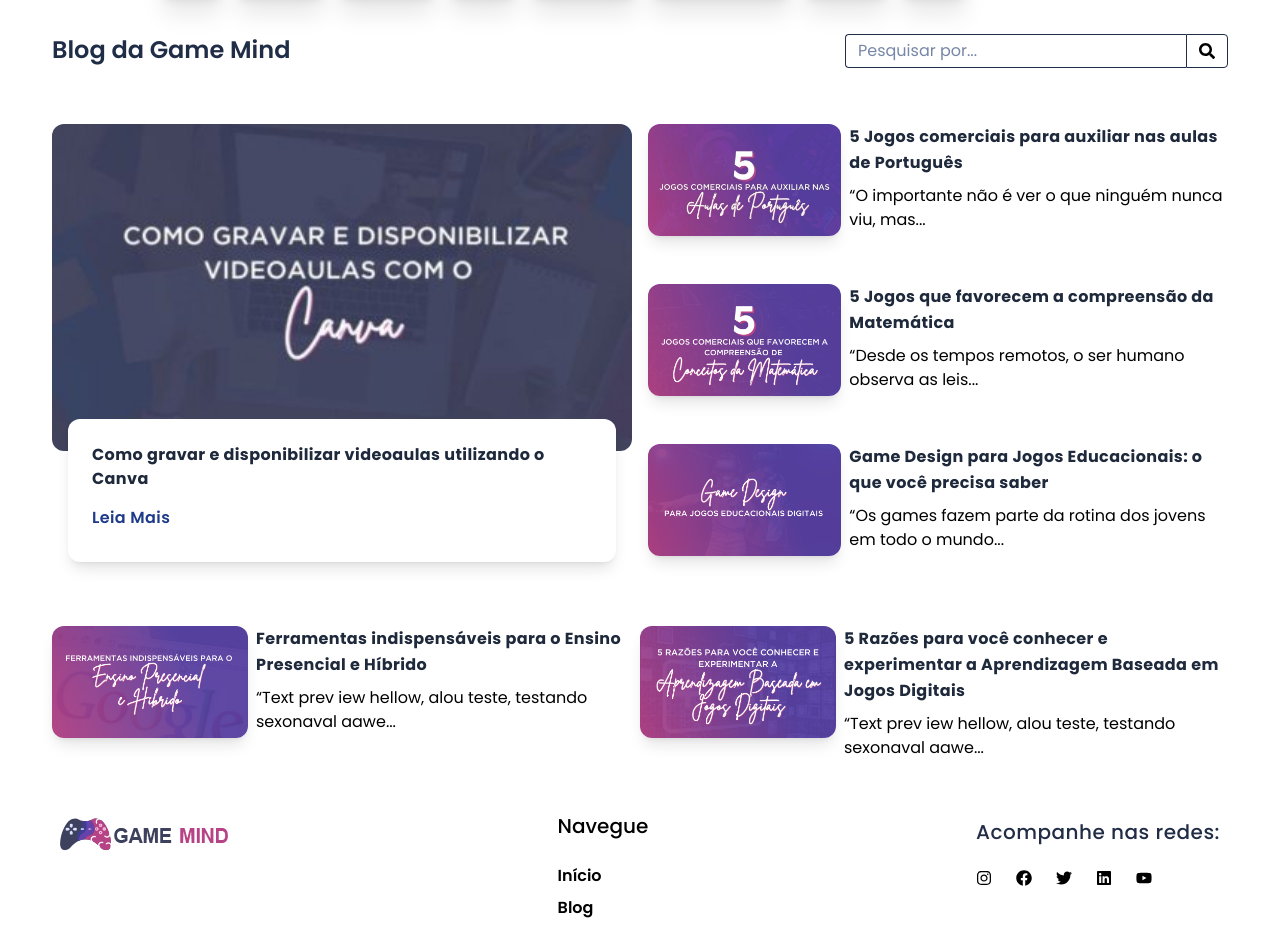
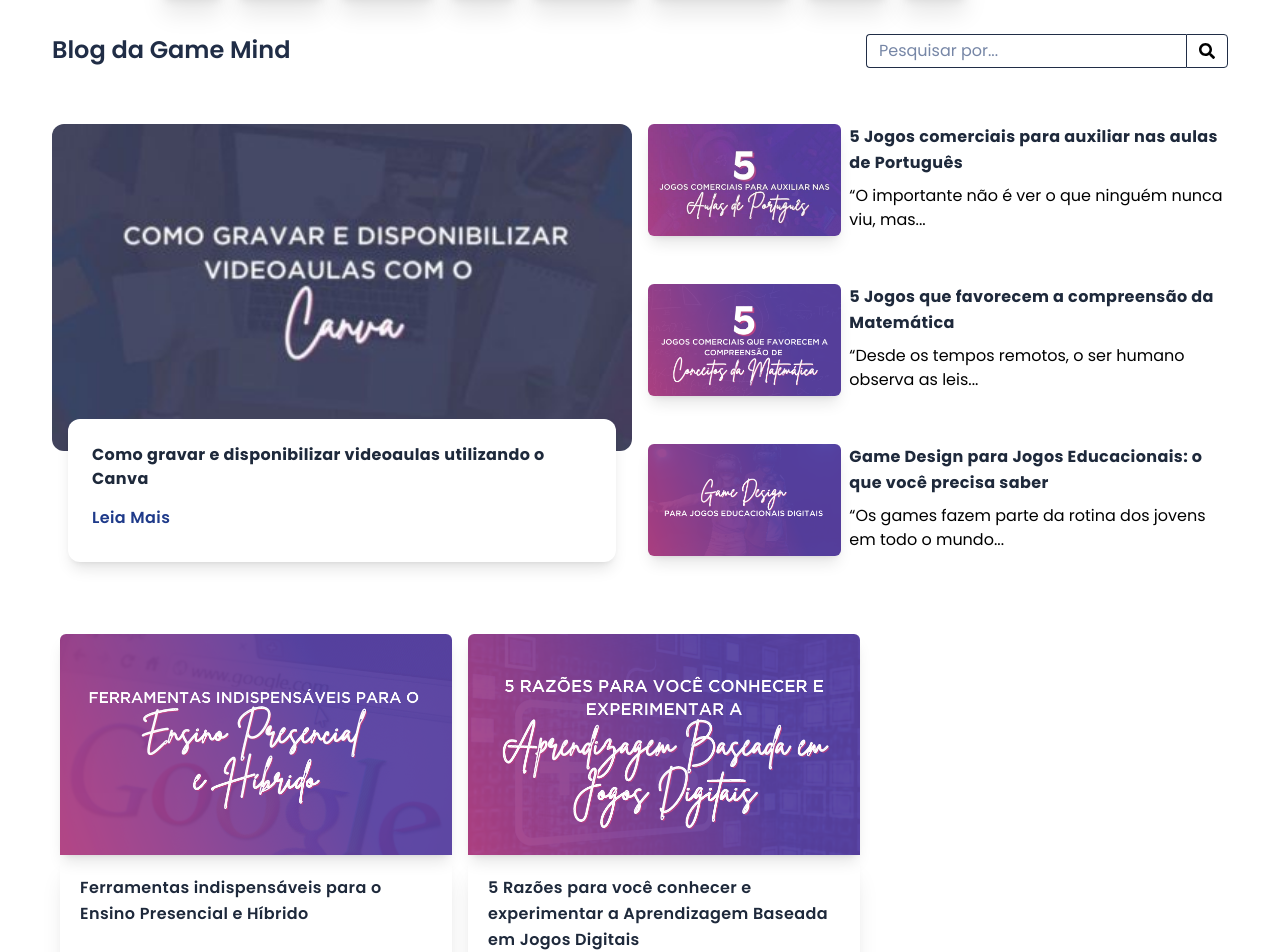
Before and after one commit to Axenrot/gamemind, a Next.js app: page /blog in a window 1280 px wide. Shown: the part 162-1114 px from the top of the page. Built offline with nearby package versions, Linux system fonts and the light colour scheme.

Commit message:
Improvement: BlogSection + PostCard + BlogNav

```diff
--- a/components/BlogNav.jsx
+++ b/components/BlogNav.jsx
@@ -64,10 +64,13 @@
         </button>
       </div>
 
-      <div className="flex my-8">
-        <h1 className="text-xl font-semibold text-slateblue w-fit">{title}</h1>
+      <div className="flex flex-wrap my-8">
+        <h1 className="text-xl font-semibold text-slateblue w-fit mb-4 md:mb-0">
+          {title}
+        </h1>
+        <div className="ml-auto flex w-full md:w-fit">
           <input
-          className="border border-slateblue border-r-0 outline-1 outline-lightpink outline-offset-2 rounded-l ml-auto py-1 px-3 placeholder:text-bluegray"
+            className="w-full md:w-80 border border-slateblue border-r-0 outline-1 outline-lightpink outline-offset-2 rounded-l ml-auto py-1 px-3 placeholder:text-bluegray"
             type="text"
             placeholder="Pesquisar por..."
           />
@@ -76,6 +79,7 @@
           </button>
         </div>
       </div>
+    </div>
   )
 }
 
--- a/components/BlogSection.jsx
+++ b/components/BlogSection.jsx
@@ -33,8 +33,11 @@
           ))}
         </div>
       </div>
-      <div className="flex flex-row">
-        {expand && posts5.map(post => <PostCard key={post.id} {...post} />)}
+      <div className="flex flex-col sm:flex-row">
+        {expand &&
+          posts5.map(post => (
+            <PostCard expand={expand} key={post.id} {...post} />
+          ))}
       </div>
     </div>
   )
--- a/components/items/PostCard.jsx
+++ b/components/items/PostCard.jsx
@@ -2,19 +2,19 @@
 
 import Link from 'next/link'
 
-export const PostCard = ({ id = '', img = '', title = '', text = '' }) => {
-  return (
+export const PostCard = ({ id, img, title, text, expand }) => {
+  const defaultPostCard = (
     <div className="w-full flex flex-wrap mb-8">
       <Link href="" passHref>
-        <a className="w-full flex">
+        <a className="w-full flex flex-col sm:flex-row">
           <img
-            className="object-cover sm:h-28 sm:w-1/2 lg:w-1/3 rounded-xl shadow-lg mb-4"
+            className="object-cover sm:h-28 sm:w-1/2 lg:w-1/3 rounded-md shadow-lg mb-4"
             src={img}
             alt={title}
           />
 
           <div className="sm:w-1/2 lg:w-2/3 sm:pl-2 text-base sm:text-xs md:text-sm lg:text-base">
-            <h3 className=" font-bold text-slate-800 tracking-wide leading-relaxed sm:mb-1 md:mb-2 ">
+            <h3 className="font-bold text-slate-800 tracking-wide leading-relaxed sm:mb-1 md:mb-2 ">
               {title}
             </h3>
             {text}
@@ -23,6 +23,36 @@
       </Link>
     </div>
   )
+
+  const expandedPostCard = (
+    <div className="w-full flex flex-wrap mb-8 w-fit sm:w-1/3 sm:m-2">
+      <Link href="" passHref>
+        <a className="w-full flex flex-col">
+          <img
+            className="object-cover rounded-t-md shadow-lg"
+            src={img}
+            alt={title}
+          />
+
+          <div className="flex flex-col font-semibold p-5 h-full shadow-xl text-base rounded-b-md md:text-sm lg:text-base">
+            <h3 className=" text-slate-800 tracking-wide leading-relaxed sm:mb-1 md:mb-2 ">
+              {title}
+            </h3>
+            <a href="" className="mt-auto py-3 text-sm opacity-80">
+              Leia Mais
+            </a>
+          </div>
+        </a>
+      </Link>
+    </div>
+  )
+
+  return (
+    <>
+      {!expand && defaultPostCard}
+      {expand && expandedPostCard}
+    </>
+  )
 }
 
 export default PostCard
```
Lines whose indentation alone changed are shown as unchanged.
